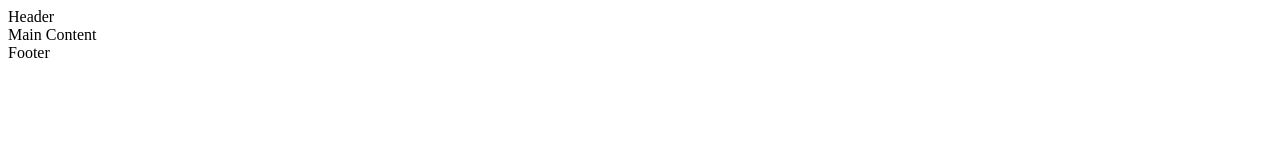
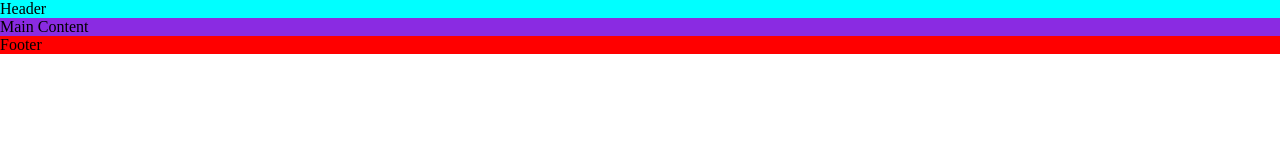
Before and after one commit to benschaf/love-running-benschaf, a plain HTML site: page index.html in a window 1280 px wide. Drawn offline with Linux system fonts and the light colour scheme.

Commit message:
feat: add style.css and override styles added by the browser. feat: add link to style.css in index.html

```diff
--- /dev/null
+++ b/assets/css/style.css
@@ -0,0 +1,21 @@
+/* Asterix wildcard selector used to override default styles added by the browser */
+* {
+    margin: 0;
+    padding: 0;
+    box-sizing: border-box;
+}
+
+/* Header */
+header {
+    background-color: aqua;
+}
+
+/* Main Content */
+main {
+    background-color: blueviolet;
+}
+
+/* Footer */
+footer {
+    background-color: red;
+}
--- a/index.html
+++ b/index.html
@@ -5,7 +5,8 @@
     <meta charset="UTF-8">
     <meta http-equiv="X-UA-Compatible" content="IE=edge">
     <meta name="viewport" content="width=device-width, initial-scale=1.0">
-    <meta name="description" content="Love Running. Club for runners in Dublin, Ireland. Urban running, trail running. Dublin docklands and Phoenix Park.">
+    <meta name="description"
+        content="Love Running. Club for runners in Dublin, Ireland. Urban running, trail running. Dublin docklands and Phoenix Park.">
     <meta name="keywords" content="love running, run, running club, runners, Ireland, Dublin, sport, excercise">
     <!-- Title -->
     <title>Love Running</title>
@@ -13,6 +14,8 @@
     <link rel="apple-touch-icon" sizes="180x180" href="assets/favicon/apple-touch-icon.png">
     <link rel="icon" type="image/png" sizes="32x32" href="assets/favicon/favicon-32x32.png">
     <link rel="icon" type="image/png" sizes="16x16" href="assets/favicon/favicon-16x16.png">
+    <!-- Stylesheet -->
+    <link rel="stylesheet" href="assets/css/style.css">
 </head>
 
 <body>
```
